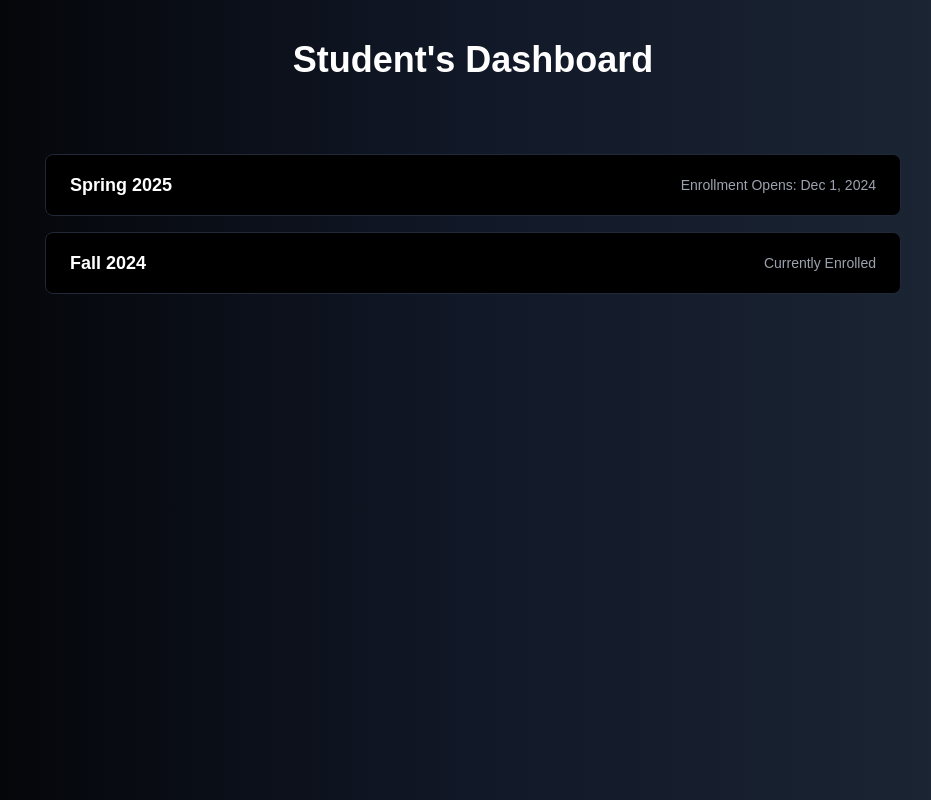
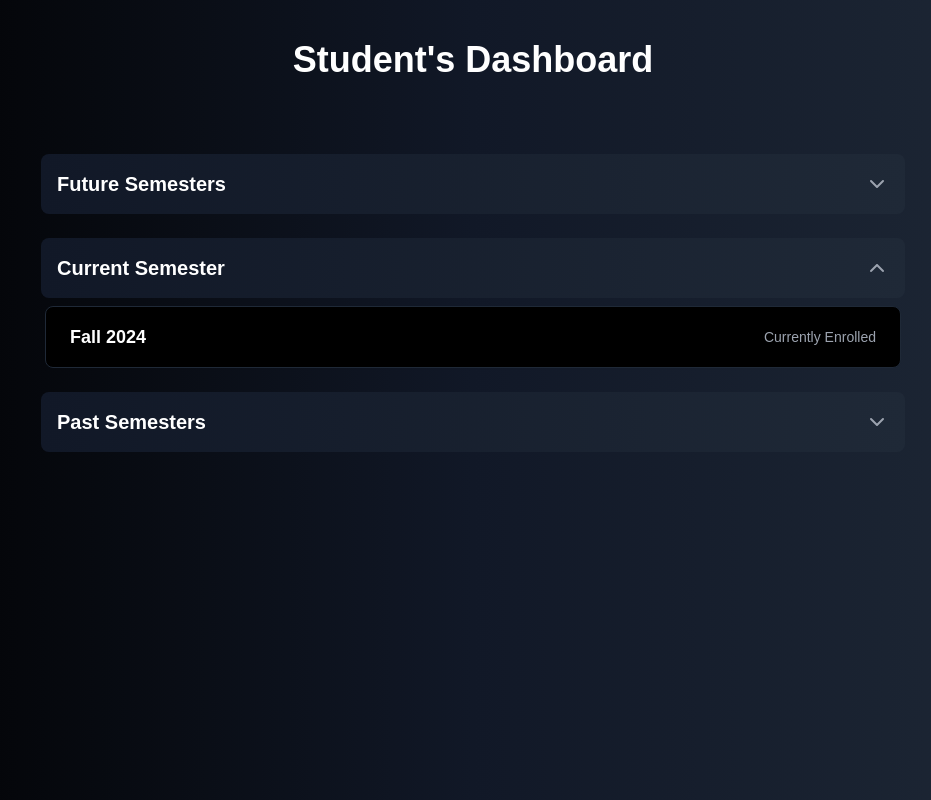
Before and after one commit to datasheng/csc336-teamproject-repo-bigdata, a Next.js app in the folder lernen/: page /selectsemester/student in a window 1280 px wide. Shown: the whole page, without its empty margins (167-1098 px from the left). Built offline with nearby package versions, Linux system fonts and the light colour scheme.

Commit message:
Fixed Grouping

```diff
--- a/lernen/src/components/ui/dropdown.tsx
+++ b/lernen/src/components/ui/dropdown.tsx
@@ -1,31 +1,25 @@
 import { motion } from 'framer-motion';
 import BlurFade from './blur-fade';
-import DropdownItem from './dropdownitems';
-import { ListItem } from './types';
+import SemesterGroup from './semestergroup';
+import { GroupedSemesters } from './types';
 
 interface DropdownListProps {
-    listData: ListItem[];
+    listData: GroupedSemesters;
 }
 
 const DropdownList: React.FC<DropdownListProps> = ({ listData }) => {
     return (
         <BlurFade>
-            <div className="space-y-4 max-w-4xl mx-auto px-4">
-                {listData.map((item) => (
-                    <motion.div
-                        key={item.title}
-                        initial={{ opacity: 0, y: 20 }}
-                        animate={{ opacity: 1, y: 0 }}
-                        transition={{ duration: 0.3 }}
-                    >
-                        <DropdownItem
-                            title={item.title}
-                            enrollment={item.enrollment}
-                            content={item.content}
-                            courses={item.courses}
-                        />
-                    </motion.div>
-                ))}
+            <div className="space-y-6 max-w-4xl mx-auto px-4">
+                {listData.future.length > 0 && (
+                    <SemesterGroup title="Future Semesters" items={listData.future} />
+                )}
+                {listData.current.length > 0 && (
+                    <SemesterGroup title="Current Semester" items={listData.current} />
+                )}
+                {listData.past.length > 0 && (
+                    <SemesterGroup title="Past Semesters" items={listData.past} />
+                )}
             </div>
         </BlurFade>
     );
--- a/lernen/src/components/ui/dummydata/data.tsx
+++ b/lernen/src/components/ui/dummydata/data.tsx
@@ -1,12 +1,19 @@
 import { ListItem } from '../types';
 
 export const getStudentData = () => {
-    return [
+    const currentDate = new Date();
+    const currentYear = currentDate.getFullYear();
+    const currentMonth = currentDate.getMonth();
+
+    const semesters = {
+        future: [
             {
                 title: "Spring 2025",
                 enrollment: 'Enrollment Opens: Dec 1, 2024',
                 content: "Early Registration Period"
-        },
+            }
+        ],
+        current: [
             {
                 title: "Fall 2024",
                 enrollment: 'Currently Enrolled',
@@ -30,17 +37,79 @@ export const getStudentData = () => {
                             end: "Dec 20, 2024"
                         },
                         status: 'Closed'
+                    }
+                ]
+            }
+        ],
+        past: [
+            {
+                title: "Summer 2024",
+                enrollment: 'Past Semester',
+                content: "Past Semester",
+                courses: [
+                    {
+                        courseCode: "CSC 21200",
+                        courseName: "Data Structures",
+                        professor: "Dr. Jane Doe",
+                        schedule: {
+                            days: "Mon/Wed",
+                            time: "2:00 PM - 3:40 PM",
+                            room: "NAC 6/102"
                         },
+                        seats: {
+                            total: 30,
+                            enrolled: 30
+                        },
+                        dates: {
+                            start: "Jun 1, 2024",
+                            end: "Aug 15, 2024"
+                        },
+                        status: 'Waitlist'
+                    }
                 ]
             },
+            {
+                title: "Spring 2024",
+                enrollment: 'Past Semester',
+                content: "Past Semester",
+                courses: [
+                    {
+                        courseCode: "CSC 11300",
+                        courseName: "Programming Methods I",
+                        professor: "Dr. Michael Chen",
+                        schedule: {
+                            days: "Tue/Thu",
+                            time: "11:00 AM - 12:40 PM",
+                            room: "NAC 4/209"
+                        },
+                        seats: {
+                            total: 25,
+                            enrolled: 25
+                        },
+                        dates: {
+                            start: "Jan 25, 2024",
+                            end: "May 20, 2024"
+                        },
+                        status: 'Open'
+                    }
+                ]
+            }
+        ]
+    };
 
-    ];
-}
+    return semesters;
+};
 
 export const getProfessorData = () => {
-    return [
-        { title: "Spring 2025", enrollment: 'Upcoming', content: "Updates Due Date by." },
-        { title: "Fall 2024", enrollment: 'Current', content: "Updates Due Date by." },
+    return {
+        future: [
+            { title: "Spring 2025", enrollment: 'Upcoming', content: "Updates Due Date by." }
+        ],
+        current: [
+            { title: "Fall 2024", enrollment: 'Current', content: "Updates Due Date by." }
+        ],
+        past: [
             { title: "Spring 2024", enrollment: 'Past', content: "Updates Due Date by." }
-    ];
+        ]
     };
+};
--- a/lernen/src/components/ui/semestergroup.tsx
+++ b/lernen/src/components/ui/semestergroup.tsx
@@ -4,11 +4,13 @@ import { useState } from 'react';
 import { motion, AnimatePresence } from 'framer-motion';
 import { ChevronDown } from 'lucide-react';
 import DropdownItem from './dropdownitems';
+import { CourseDetails } from './types';
 
 interface SemesterItem {
     title: string;
     enrollment: string;
     content: string;
+    courses?: CourseDetails[];
 }
 
 interface SemesterGroupProps {
@@ -17,7 +19,7 @@ interface SemesterGroupProps {
 }
 
 const SemesterGroup: React.FC<SemesterGroupProps> = ({ title, items }) => {
-    const [isExpanded, setIsExpanded] = useState(title === 'Current'); // Auto-expand current semester
+    const [isExpanded, setIsExpanded] = useState(title === 'Current Semester');
 
     return (
         <div className="mb-6">
@@ -49,6 +51,7 @@ const SemesterGroup: React.FC<SemesterGroupProps> = ({ title, items }) => {
                                 title={item.title}
                                 enrollment={item.enrollment}
                                 content={item.content}
+                                courses={item.courses}
                             />
                         ))}
                     </motion.div>
--- a/lernen/src/components/ui/types.tsx
+++ b/lernen/src/components/ui/types.tsx
@@ -24,3 +24,9 @@ export interface ListItem {
     content: string;
     courses?: CourseDetails[];
 }
+
+export interface GroupedSemesters {
+    future: ListItem[];
+    current: ListItem[];
+    past: ListItem[];
+}
```
Lines whose indentation alone changed are shown as unchanged.
